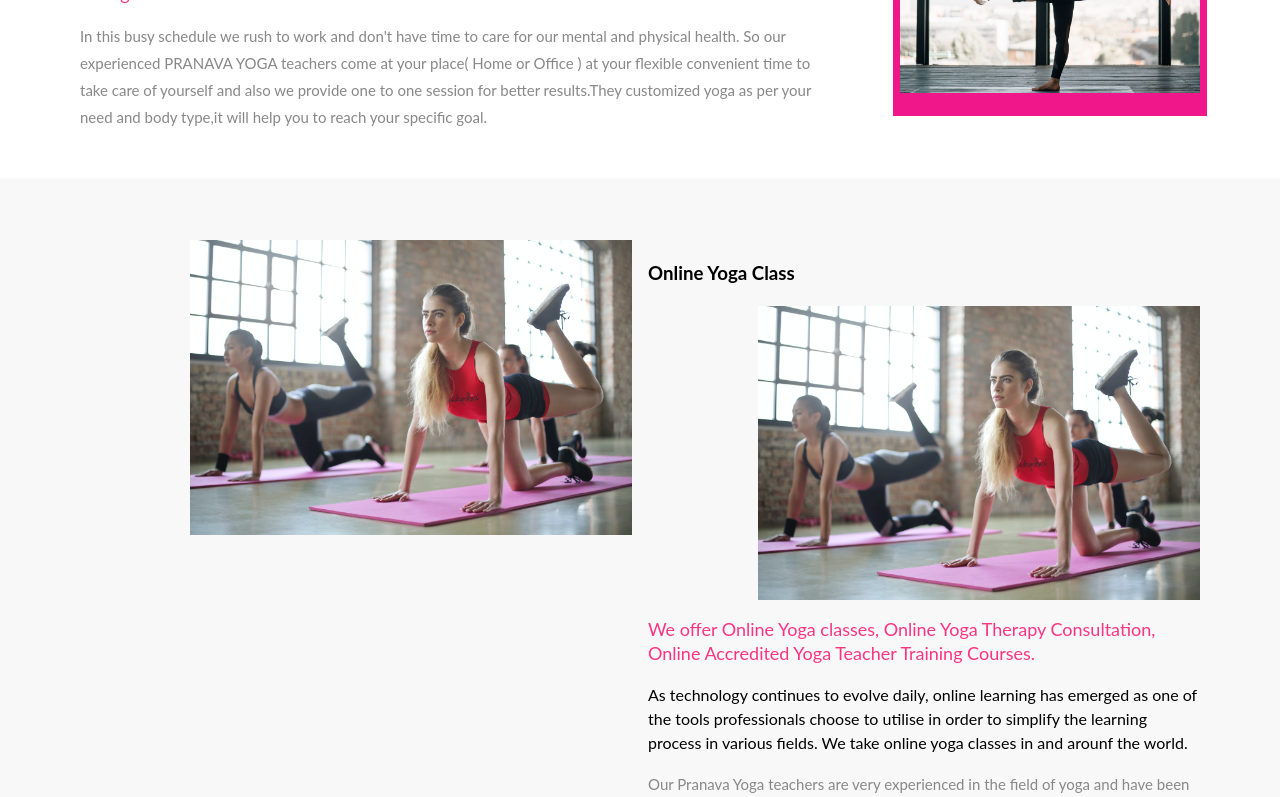
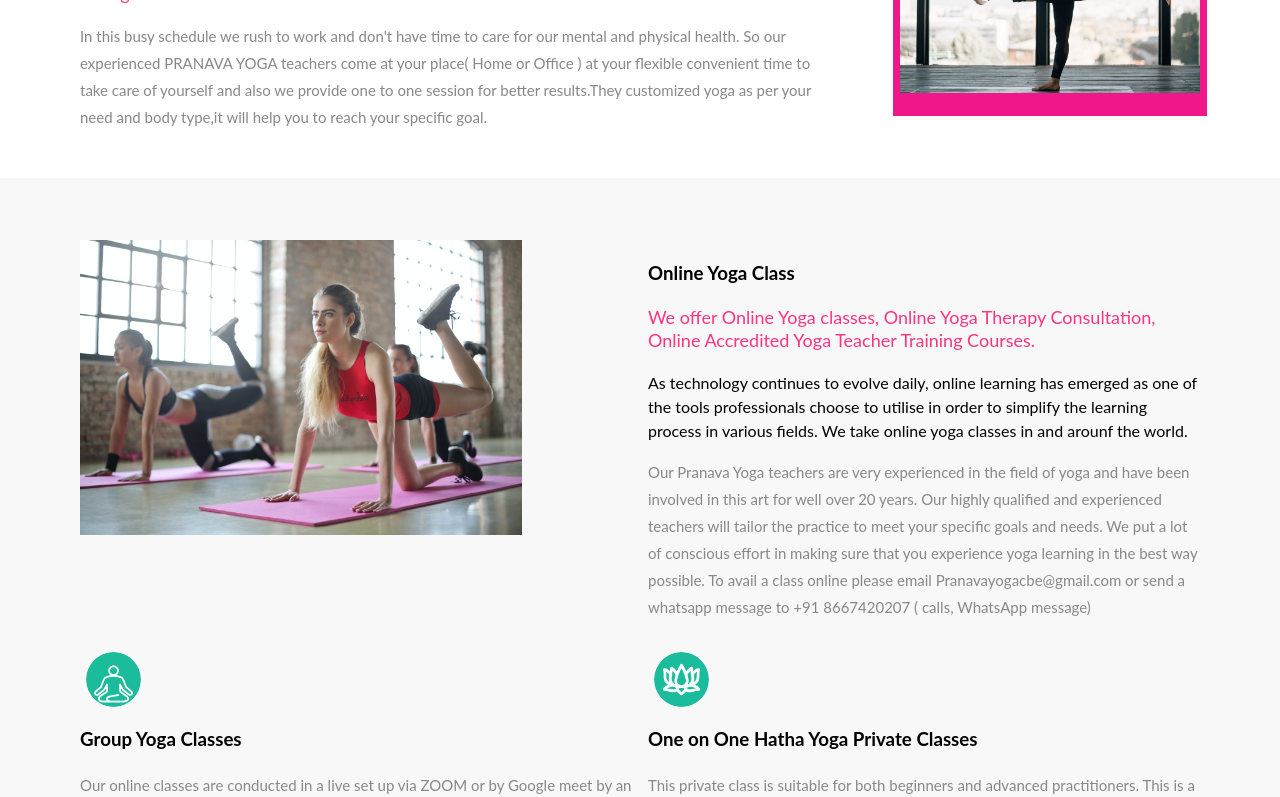
Before and after one commit to Vinadevelopers/pranavavayogawebsite, a React (Create React App) app: page /pranava_yogo in a window 1280 px wide. Shown: the part 1074-1871 px from the top of the page. Built offline with nearby package versions, Linux system fonts and the light colour scheme.

Commit message:
css issues fixed

```diff
--- a/src/component/Home/customeStyle.css
+++ b/src/component/Home/customeStyle.css
@@ -184,7 +184,7 @@ div#firstPage {
 }
 .third_page_image {
     display: flex;
-    justify-content: end;
+    justify-content: flex-start;
 }
 .third_page_image img {
     width: 80%;
--- a/src/component/Home/pages/secoundPage.js
+++ b/src/component/Home/pages/secoundPage.js
@@ -21,27 +21,27 @@ class SecoundPage extends React.Component {
                         <p className="all_description_text">{item.secoundPage["description"]}</p>
                     </div>
                 </Grid>
-                {deviceMode !== "mobile" ? <> <Grid className="2nd_row" item md={8} sm={6} xs={12}>
+                {deviceMode === "mobile" ? <Grid className="2nd_row" item md={8} sm={6} xs={12}>
+                    <div className="secound_page_title1">
+                        <h3>{item.secoundPage["secoundTitle"]}</h3>
+                        <p className="highlight-words" >{item.secoundPage["highLightWords"]}</p>
+                        <div className="secound_page_image1">
+                            <img src={Image2} />
+                        </div>
+                        <p className="all_description_text">{item.secoundPage["secoundDescription"]}</p>
+                    </div>
+                </Grid> : <> <Grid className="2nd_row" item md={8} sm={6} xs={12}>
                     <div className="secound_page_title1">
                         <h3>{item.secoundPage["secoundTitle"]}</h3>
                         <p className="highlight-words" >{item.secoundPage["highLightWords"]}</p>
                         <p className="all_description_text">{item.secoundPage["secoundDescription"]}</p>
                     </div>
                 </Grid>
-                    <Grid className="2nd_row" item md={4} sm={6} xs={12}>
-                        <div className="secound_page_image1">
-                            <img src={Image2} />
-                        </div>
-                    </Grid> </> : <Grid className="2nd_row" item md={8} sm={6} xs={12}>
-                        <div className="secound_page_title1">
-                            <h3>{item.secoundPage["secoundTitle"]}</h3>
-                            <p className="highlight-words" >{item.secoundPage["highLightWords"]}</p>
+                        <Grid className="2nd_row" item md={4} sm={6} xs={12}>
                             <div className="secound_page_image1">
                                 <img src={Image2} />
                             </div>
-                            <p className="all_description_text">{item.secoundPage["secoundDescription"]}</p>
-                        </div>
-                    </Grid>
+                        </Grid> </>
                 }
             </Grid>
         );
--- a/src/component/Home/pages/thirdpage.js
+++ b/src/component/Home/pages/thirdpage.js
@@ -22,9 +22,9 @@ class ThirdPage extends React.Component {
                 <Grid item md={6} sm={6} xs={12}>
                     <div className="third_page_title">
                         <h3>{item.ThirdPage["title"]}</h3>
-                        <div className="third_page_image">
+                        {deviceMode === "mobile" && <div className="third_page_image">
                             <img src={Image3} />
-                        </div>
+                        </div>}
                         <p className="all_description_text_color">{item.ThirdPage["description1"]}</p>
                         <p className="all_description_text_dark">{item.ThirdPage["description2"]}</p>
                         <p className="all_description_text">{item.ThirdPage["description3"]}</p>
```
